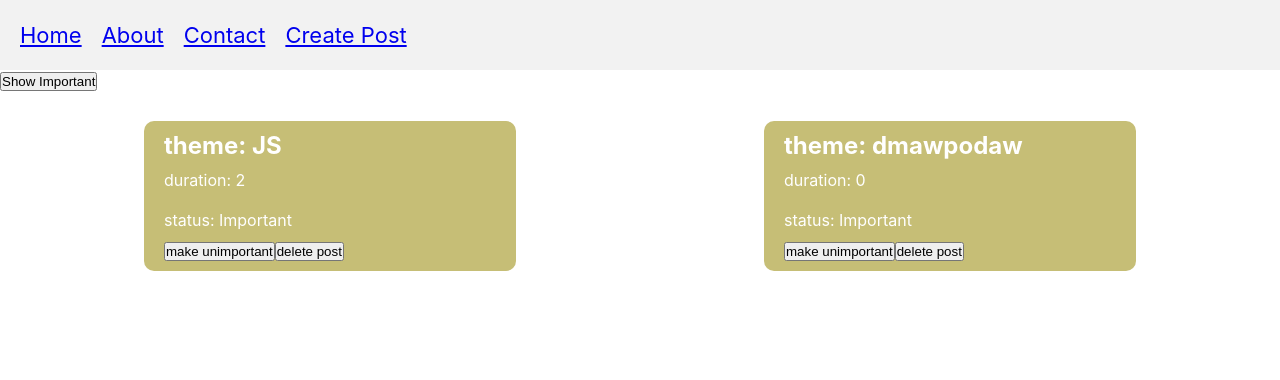
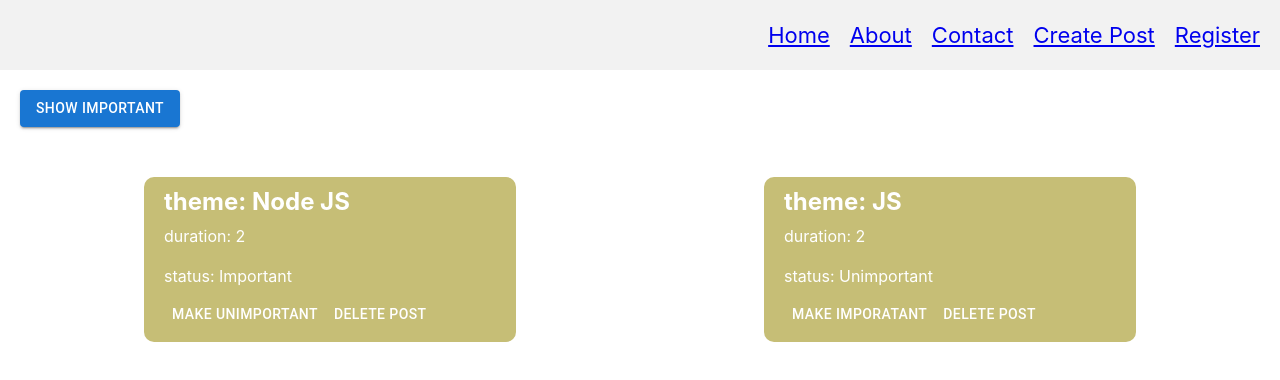
Before and after one commit to Khalilov07/BT-14-blog, a React (Create React App) app: page / in a window 1280 px wide. Shown: the top 380 px of the page. Built offline with nearby package versions, Linux system fonts and the light colour scheme; data requests are answered from the project's data file.

Commit message:
new data

```diff
--- a/db.json
+++ b/db.json
@@ -1,16 +1,17 @@
 {
   "courses": [
     {
+      "title": "Node JS",
+      "duration": "2",
+      "important": true,
+      "id": 5
+    },
+    {
       "title": "JS",
       "duration": "2",
-      "important": true,
-      "id": 3
-    },
-    {
-      "title": "dmawpodaw",
-      "duration": 0,
-      "important": true,
-      "id": 4
+      "important": false,
+      "id": 6
     }
-  ]
+  ],
+  "users": []
 }
--- a/package.json
+++ b/package.json
@@ -10,7 +10,9 @@
     "@testing-library/react": "^13.4.0",
     "@testing-library/user-event": "^13.5.0",
     "axios": "^1.4.0",
+    "concurrently": "^8.1.0",
     "json-server": "^0.17.3",
+    "json-server-auth": "^2.1.0",
     "react": "^18.2.0",
     "react-dom": "^18.2.0",
     "react-router-dom": "^6.10.0",
@@ -22,7 +24,7 @@
     "build": "react-scripts build",
     "test": "react-scripts test",
     "eject": "react-scripts eject",
-    "server": "json-server -w db.json --port 3001"
+    "dev": "concurrently \"react-scripts start\" \"json-server-auth -w db.json --port 3001\""
   },
   "eslintConfig": {
     "extends": [
--- a/src/App.js
+++ b/src/App.js
@@ -5,6 +5,7 @@ import HomePage from './pages/HomePage/HomePage';
 import AboutPage from './pages/AboutPage/AboutPage';
 import ContactPage from './pages/ContactPage/ContactPage';
 import CreatePost from './pages/CreatePost/CreatePost';
+import RegisterPage from './pages/RegisterPage/RegisterPage';
 
 // JSX - HTML JS
 
@@ -18,6 +19,7 @@ const App = () => {
         <Route path='/about' element={<AboutPage />} />
         <Route path='/contact' element={<ContactPage />} />
         <Route path='/create' element={<CreatePost />} />
+        <Route path='/register' element={<RegisterPage />} />
       </Routes>
     </>
   );
--- a/src/components/Card/Card.jsx
+++ b/src/components/Card/Card.jsx
@@ -1,5 +1,6 @@
 import React from 'react';
 import './card.css'
+import { Button } from '@mui/material';
 
 const Card = ({ title, duration, status, changeImportant, deletePost }) => {
 
@@ -10,8 +11,8 @@ const Card = ({ title, duration, status, changeImportant, deletePost }) => {
             <p>duration: {duration}</p>
             <p>status: {status ? "Important" : "Unimportant"}</p>
             <div className="btn-wrapper">
-                <button onClick={() => changeImportant()}>make {status ? "unimportant" : "imporatant"}</button>
-                <button onClick={() => deletePost()}>delete post</button>
+                <Button style={{color: "white"}} onClick={() => changeImportant()}>make {status ? "unimportant" : "imporatant"}</Button>
+                <Button style={{color: "white"}} onClick={() => deletePost()}>delete post</Button>
             </div>
             {/* если статус неважный, то кнопка сделать важным, иначе кнопка сделать неважным */}
         </div>
--- a/src/components/Header/Header.jsx
+++ b/src/components/Header/Header.jsx
@@ -14,6 +14,7 @@ const Header = () => {
                 <Link to="/about">About</Link>
                 <Link to="/contact">Contact</Link>
                 <Link to="/create">Create Post</Link>
+                <Link to="/register">Register</Link>
             </nav>
         </header>
     );
--- a/src/components/Header/header.css
+++ b/src/components/Header/header.css
@@ -3,6 +3,7 @@ header {
     display: flex;
     padding: 10px 20px;
     align-items: center;
+    justify-content: end;
     background: #f2f2f2;
 }
 
--- a/src/pages/HomePage/HomePage.jsx
+++ b/src/pages/HomePage/HomePage.jsx
@@ -68,7 +68,7 @@ const HomePage = () => {
 
     return (
         <>
-            <button onClick={() => setShowAll(!showAll)}>{showAll ? "Show Important" : "Show All"}</button>
+            <Button style={{margin: "20px"}} variant="contained" onClick={() => setShowAll(!showAll)}>{showAll ? "Show Important" : "Show All"}</Button>
             <div className='item-wrapper'>
                 {filterdCourses.map((course) =>
                     <Card
--- /dev/null
+++ b/src/pages/RegisterPage/RegisterPage.jsx
@@ -0,0 +1,12 @@
+import React from 'react';
+import './registerpage.css'
+
+const RegisterPage = () => {
+    return (
+        <div>
+            REGISTER
+        </div>
+    );
+};
+
+export default RegisterPage;
```
Also changed, not shown: src/pages/RegisterPage/registerpage.css (added), 1 other file (tests, documents, lock files or other folders).
